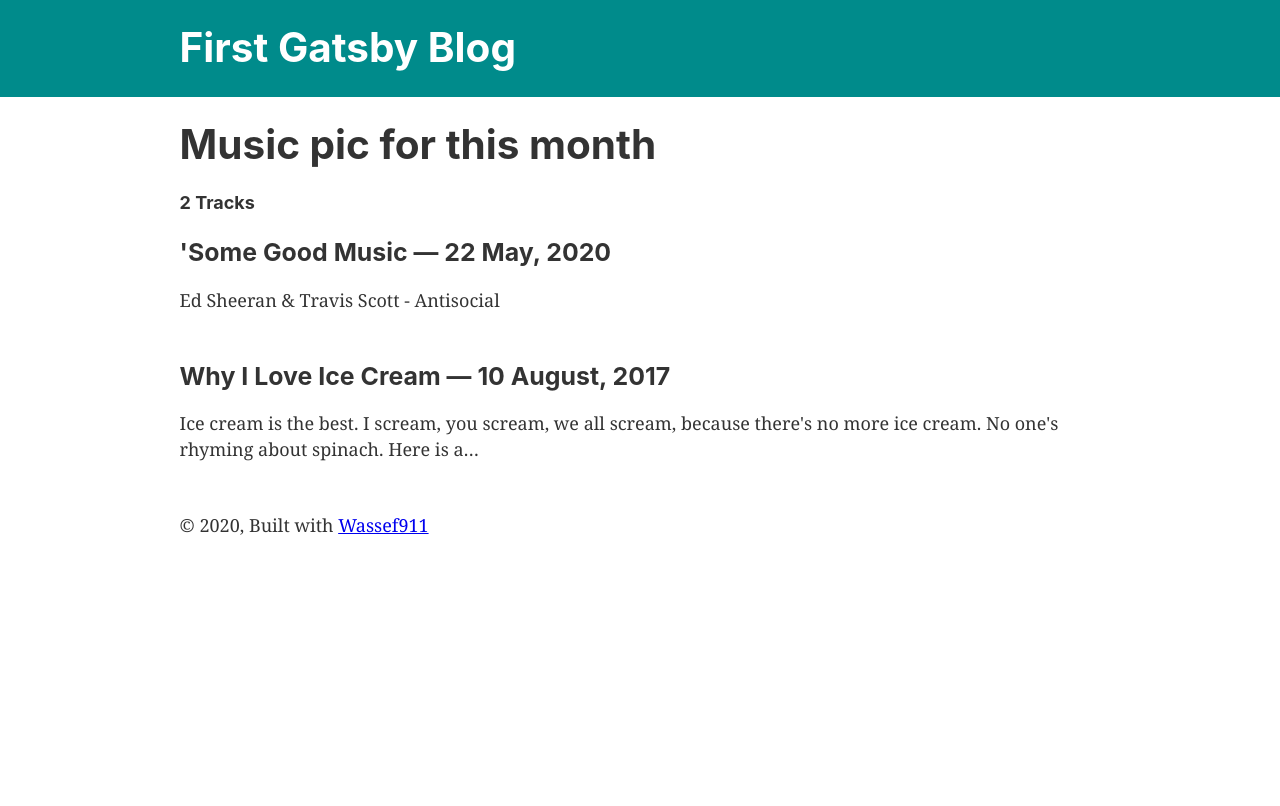
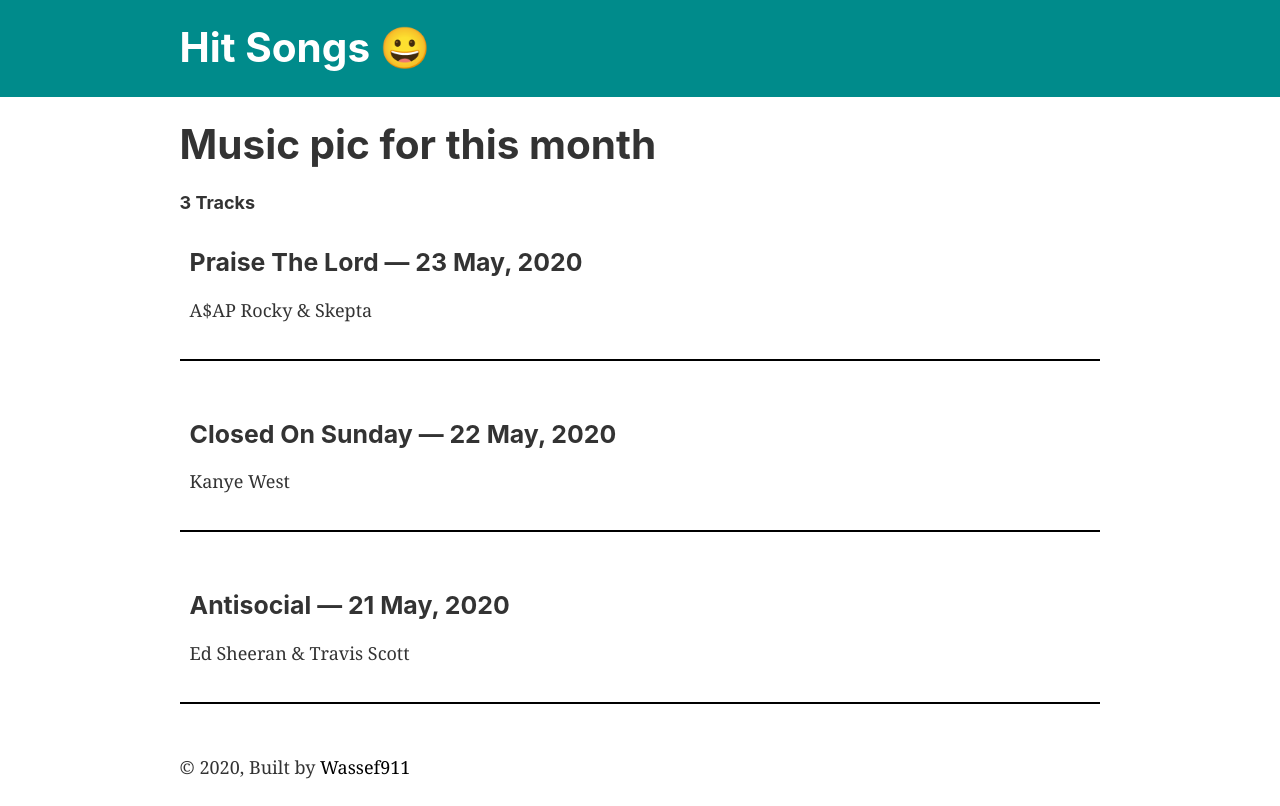
Before and after one commit to wassef911/MarkdownGeneratedBlog-Gatsby, a Gatsby site: page / in a window 1280 px wide. Built offline with nearby package versions, Linux system fonts and the light colour scheme; Gatsby itself is replaced by a stand-in of ours.

Commit message:
added final touches

```diff
--- a/gatsby-config.js
+++ b/gatsby-config.js
@@ -1,8 +1,8 @@
 module.exports = {
   siteMetadata: {
-    title: `First Gatsby Blog`,
+    title: `Hit Songs 😀`,
     description: `Kick off your next, great Gatsby project with this default starter. This barebones starter ships with the main Gatsby configuration files you might need.`,
-    author: `@Wassef911`,
+    author: `Wassef911`,
   },
   plugins: [
     `gatsby-plugin-react-helmet`,
--- a/src/components/layout.js
+++ b/src/components/layout.js
@@ -35,9 +35,14 @@
       >
         <main>{children}</main>
         <footer>
-          © {new Date().getFullYear()}, Built with
+          © {new Date().getFullYear()}, Built by
           {` `}
-          <a href="https://github.com/">Wassef911</a>
+          <a
+            style={{ textDecoration: "none", color: "black" }}
+            href="https://github.com/wassef911"
+          >
+            Wassef911
+          </a>
         </footer>
       </div>
     </>
--- /dev/null
+++ b/src/images/markdown-pages/Antisocial.md
@@ -0,0 +1,9 @@
+---
+title: "Antisocial"
+date: "2020-05-21"
+description: "Ed Sheeran & Travis Scott"
+---
+
+"Antisocial" is a song by English singer-songwriter Ed Sheeran and American rapper Travis Scott for Sheeran's fourth studio album, No.6 Collaborations Project (2019). It was released on 12 July 2019, as the sixth single from the album.
+
+<iframe width="560" height="315" src="https://www.youtube.com/embed/CfkxLRuSteI" frameborder="0" allow="accelerometer; autoplay; encrypted-media; gyroscope; picture-in-picture" allowfullscreen></iframe>
--- /dev/null
+++ b/src/images/markdown-pages/ClosedOnSunday.md
@@ -0,0 +1,9 @@
+---
+title: "Closed On Sunday"
+date: "2020-05-22"
+description: "Kanye West"
+---
+
+"Closed on Sunday" is a song by American recording artist Kanye West, from his ninth studio album Jesus Is King (2019).
+
+<iframe width="560" height="315" src="https://www.youtube.com/embed/MKM90u7pf3U" frameborder="0" allow="accelerometer; autoplay; encrypted-media; gyroscope; picture-in-picture" allowfullscreen></iframe>
--- /dev/null
+++ b/src/images/markdown-pages/PraiseTheLord.md
@@ -0,0 +1,9 @@
+---
+title: " Praise The Lord"
+date: "2020-05-23"
+description: "A$AP Rocky & Skepta"
+---
+
+"Praise the Lord (Da Shine)" is a song by American rapper ASAP Rocky, with featured vocals from English rapper Skepta, released as the second single from his third studio album Testing on June 26, 2018.
+
+<iframe width="560" height="315" src="https://www.youtube.com/embed/Kbj2Zss-5GY" frameborder="0" allow="accelerometer; autoplay; encrypted-media; gyroscope; picture-in-picture" allowfullscreen></iframe>
--- a/src/images/markdown-pages/ice-cream.md
+++ /dev/null
@@ -1,23 +0,0 @@
----
-title: "Why I Love Ice Cream"
-date: "2017-08-10"
----
-
-### Ice cream is the best.
-
-I scream, you scream, we all scream, because there's no more ice cream. No one's rhyming about spinach.
-
-Here is a description of this heavenly nectar from wikipedia on [ice cream](https://en.wikipedia.org/wiki/Ice_cream):
-
-> Ice cream (derived from earlier iced cream or cream ice)is
-> a sweetened frozen food typically eaten as a snack or
-> dessert. It may be made from dairy milk or cream, or soy,
-> cashew, coconut or almond milk, and is flavored with a
-> sweetener, either sugar or an alternative, and any spice,
-> such as cocoa or vanilla. Colourings are usually added, in
-> addition to stabilizers. The mixture is stirred to
-> incorporate air spaces and cooled below the freezing point
-> of water to prevent detectable ice crystals from forming.
-> The result is a smooth, semi-solid foam that is solid at
-> very low temperatures (below 2 °C or 35 °F). It becomes
-> more malleable as its temperature increases.
--- a/src/images/markdown-pages/my-first-ama.md
+++ /dev/null
@@ -1,10 +0,0 @@
----
-title: "'Some Good Music"
-date: "2020-05-22"
-description: "Ed Sheeran & Travis Scott - Antisocial"
----
-
-Download or Stream No.6 Collaborations Project - out now: https://atlanti.cr/No6
-Tickets for the Divide tour here - http://www.edsheeran.com/tour
-
-<iframe width="560" height="315" src="https://www.youtube.com/watch?v=CfkxLRuSteI&list=RDMMCfkxLRuSteI&start_radio=1" frameborder="0" allow="accelerometer; autoplay; encrypted-media; gyroscope; picture-in-picture" allowfullscreen></iframe>
--- a/src/pages/index.js
+++ b/src/pages/index.js
@@ -5,12 +5,13 @@
 
 const Title = styled.h1`
   display: inline-block;
+  cursor: default;
 `
 
 const BlogTitle = styled.h3`
   margin-bottom: 20px;
   &:hover {
-    color: #1dcaff;
+    color: DarkCyan;
   }
 `
 
@@ -21,6 +22,14 @@
 
 const BlogBody = styled.div`
   margin-bottom: 50px;
+  padding: 10px;
+  border-bottom: 2px solid black;
+  &:hover {
+    box-shadow: 1px 1px 10px rgba(0, 0, 0, 0.51);
+    transform: scale(1.03);
+    border-bottom: 2px solid DarkCyan;
+    cursor: default;
+  }
 `
 
 export default ({ data }) => {
--- a/src/templates/blog-post.jsx
+++ b/src/templates/blog-post.jsx
@@ -1,8 +1,9 @@
 import React from "react"
 import { graphql } from "gatsby"
 import Layout from "../components/layout"
+
 export default ({ data }) => {
-  const post = data.markdownRmark
+  const post = data.markdownRemark
   return (
     <Layout>
       <div>
@@ -12,6 +13,7 @@
     </Layout>
   )
 }
+
 export const query = graphql`
   query($slug: String!) {
     markdownRemark(fields: { slug: { eq: $slug } }) {
```
Also changed, not shown: gatsby-browser.js (deleted, +0 -7 lines), src/components/image.js (+0 -11 lines).
